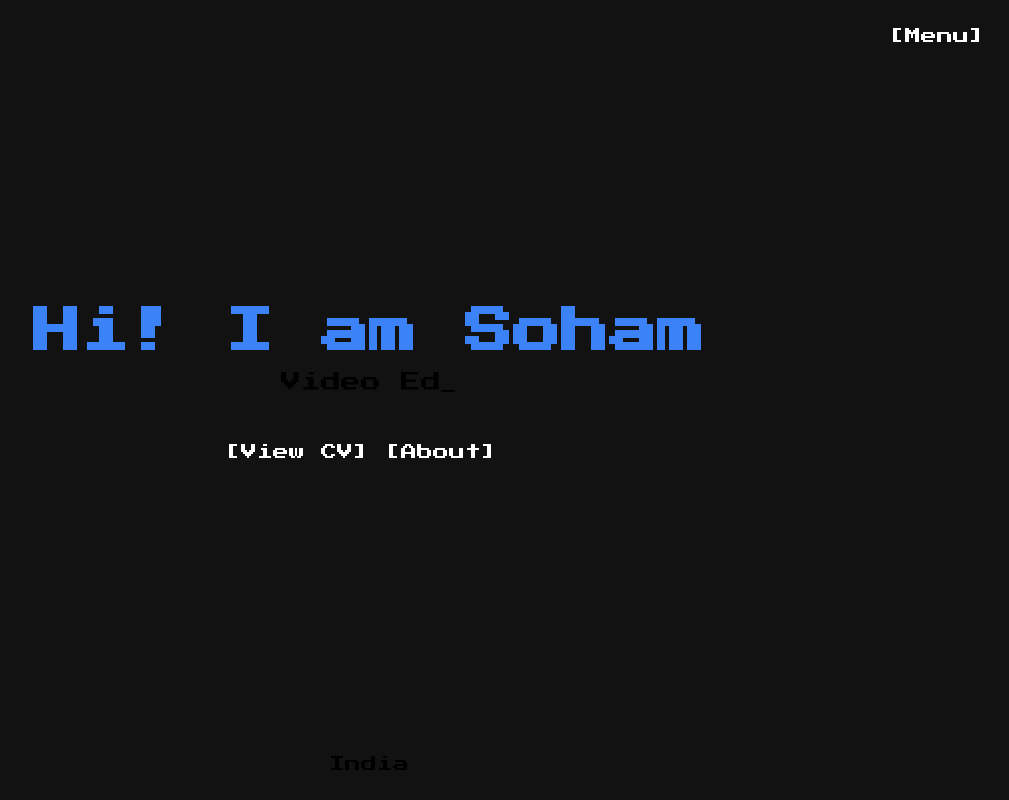
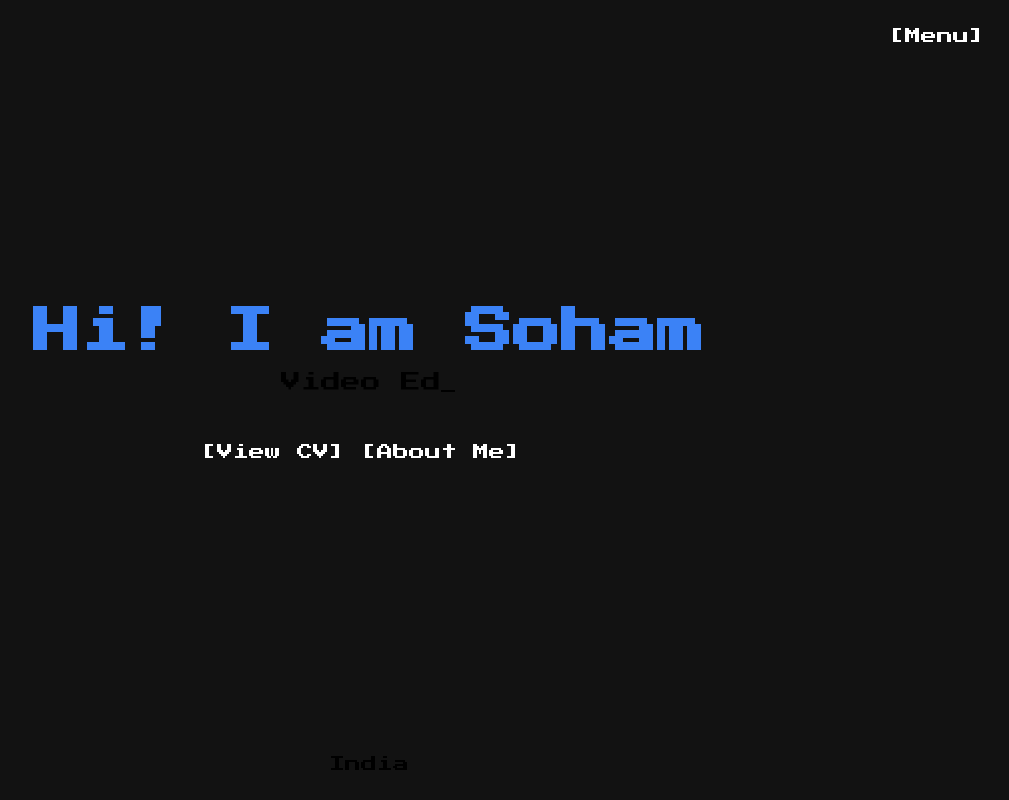
Before and after one commit to sohamsangole/portfolio-website, a Next.js app: page / in a window 1280 px wide. Shown: the whole page, without its empty margins (271-1280 px from the left). Built offline with nearby package versions, Linux system fonts and the light colour scheme.

Commit message:
Updated UI

```diff
--- a/src/app/components/DropDownMenu.jsx
+++ b/src/app/components/DropDownMenu.jsx
@@ -16,6 +16,9 @@ const DropDownMenu = () => {
                 <Menu.Item>
                     <button className="block px-4 py-2 text-sm text-white hover:text-red-500 duration-1000" onClick={() => window.location.href = "https://www.linkedin.com/in/sohamsangole/"}>LinkedIn</button>
                 </Menu.Item>
+                <Menu.Item>
+                    <button className="block px-4 py-2 text-sm text-white hover:text-red-500 duration-1000" onClick={() => window.location.href = "/about"}>About Me</button>
+                </Menu.Item>
             </Menu.Items>
         </Menu>
     )
--- a/src/app/components/HeroSection.jsx
+++ b/src/app/components/HeroSection.jsx
@@ -42,7 +42,7 @@ const HeroSection = () => {
                     <Typing />
                     <div className=' self-center m-4'>
                         <button className='py-3 mr-4 text-white mt-4 hover:text-red-500 duration-1000'>[View CV]</button>
-                        <button onClick={() => window.location.href = "/about"} className='py-3 mr-4 text-white mt-4 hover:text-red-500 duration-1000'>[About]</button>
+                        <button onClick={() => window.location.href = "/about"} className='py-3 mr-4 text-white mt-4 hover:text-red-500 duration-1000'>[About Me]</button>
                     </div>
                 </div>
             </div>
```
